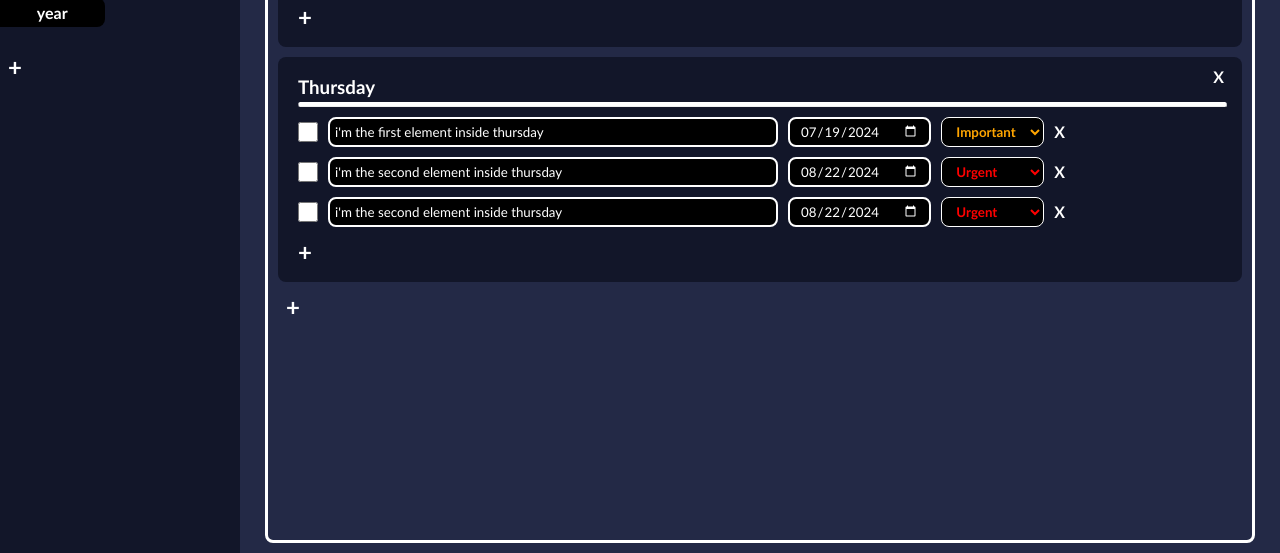
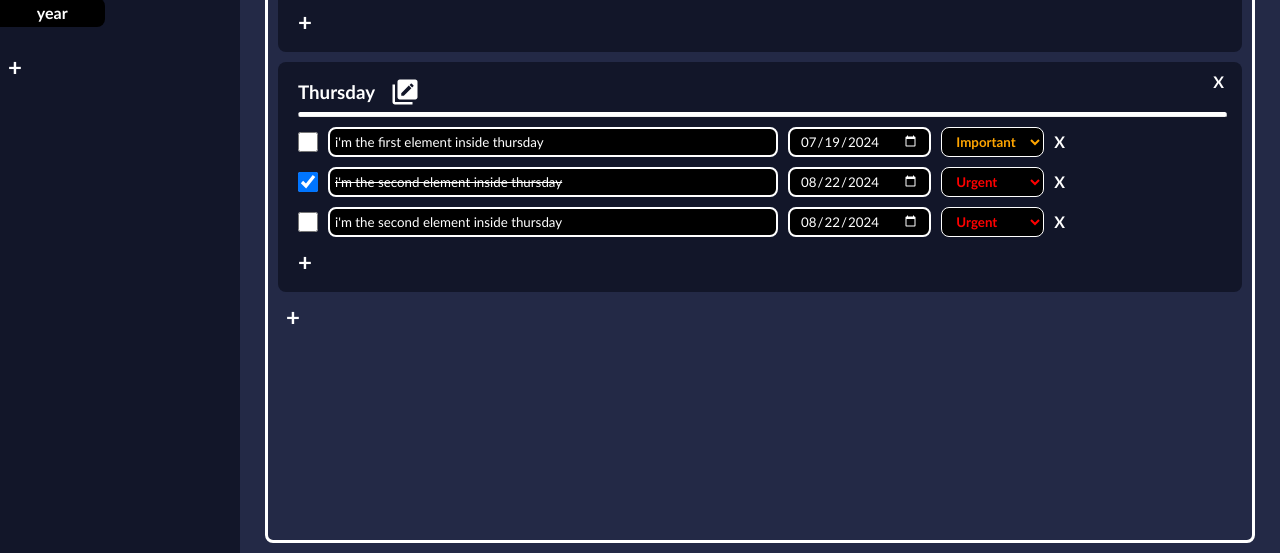
Before and after one commit to Surucobe/todo_list_app, a website built with Vite: page index.html in a window 1280 px wide. Shown: the part 247-800 px from the top of the page. Built offline with nearby package versions, Linux system fonts and the light colour scheme.

Commit message:
<build> improved the check functionality in order to make it work with the id making the work easier, next will be the change inside the collection

```diff
--- a/src/utils/data/Collection.js
+++ b/src/utils/data/Collection.js
@@ -43,7 +43,7 @@ const Data = (function(){
             },
             {
               id: 'thursday_2',
-              checked: false,
+              checked: true,
               text: "i'm the second element inside thursday",
               //YY/MM/DD
               dueDate: '2024-08-22',
--- a/src/utils/index.js
+++ b/src/utils/index.js
@@ -7,13 +7,6 @@ export const renderTodoLists = function() {
   const { getCollection, createNewItem, createNewSection, deleteListItem, getCurrentPage, createNewPage } = Data;
   const { addTodoItemToList } = todoElement;
   const {createListContainer} = listContainer;
-
-  const handleNewElementInList = (query) => {
-    const elm = createNewItem(query);
-    const newTodoItem = addTodoItemToList(elm, query, handleCheckItem, handleItemDelete);
-
-    return newTodoItem;
-  }
 
   const handleNewSection = () => {
     const section = returnListContainer(createNewSection());
@@ -39,12 +32,23 @@ export const renderTodoLists = function() {
 
   const returnUpper = (str) => str[0].toLocaleUpperCase() + str.slice(1);
 
-  const handleCheckItem = (elm, modify) => {
+  const handleCheckItem = (id, dataset) => {
+    const elm = document.querySelector(`[data-${dataset}='${id}'] input`);
+    console.log(elm)
+
     if(elm.checked){
-        modify.style.textDecoration = 'line-through';
+      document.querySelector(`[data-${dataset}='${id}'] textarea`).style.textDecoration = 'line-through';
     }else{
-        modify.style.textDecoration = 'none';
+      document.querySelector(`[data-${dataset}='${id}'] textarea`).style.textDecoration = 'none';
     }
+
+  }
+
+  const handleNewElementInList = (query) => {
+    const elm = createNewItem(query);
+    const newTodoItem = addTodoItemToList(elm, query, handleCheckItem, handleItemDelete);
+
+    return newTodoItem;
   }
 
   const renderHeader = (id, description) => {
--- a/src/utils/list-container/list-container.js
+++ b/src/utils/list-container/list-container.js
@@ -1,3 +1,5 @@
+import editIcon from '../../assets/images/edit-icon.svg';
+
 const listContainer = (function(){
   const createListContainer = (todoTitle, id) => {
     const container = document.createElement('div');
@@ -7,10 +9,18 @@ const listContainer = (function(){
     const titleContainer = document.createElement('div');
 
     const title = document.createElement('h3');
+    title.classList.add('container_header')
     title.innerHTML = todoTitle;
+
     const divider = document.createElement('hr');
     divider.classList.add('solid');
-    const list = document.createElement('ul');
+
+    const editButton = document.createElement('div');
+    editButton.innerHTML = '<svg xmlns="http://www.w3.org/2000/svg" viewBox="0 0 24 24"><path d="M20.22 2H7.78C6.8 2 6 2.8 6 3.78V16.22C6 17.2 6.8 18 7.78 18H20.22C21.2 18 22 17.21 22 16.22V3.78C22 2.8 21.2 2 20.22 2M11.06 15H9V12.94L15.06 6.88L17.12 8.94L11.06 15M18.7 7.35L17.7 8.35L15.65 6.3L16.65 5.3C16.86 5.08 17.21 5.08 17.42 5.3L18.7 6.58C18.92 6.79 18.92 7.14 18.7 7.35M4 6H2V20C2 21.11 2.9 22 4 22H18V20H4V6Z" /></svg>'
+    title.appendChild(editButton);
+    editButton.classList.add('edit-title-btn');
+
+    title.addEventListener('click', () => alert('you are about to change the title'));
 
     const deleteButton = document.createElement('span');
     deleteButton.classList.add('delete')
@@ -19,7 +29,6 @@ const listContainer = (function(){
 
     titleContainer.appendChild(title);
     titleContainer.appendChild(divider);
-    titleContainer.appendChild(list);
     titleContainer.appendChild(deleteButton);
 
     container.appendChild(titleContainer);
--- a/src/utils/todo-item/todo-element.js
+++ b/src/utils/todo-item/todo-element.js
@@ -76,10 +76,16 @@ const todoElement = (function(){
   function addTodoItemToList(obj, title, handleCheck, handleDelete) {
     const listItemContainer = document.createElement('div');
     listItemContainer.setAttribute(`data-${handleDataSet(title)}`, obj.id);
+    console.log(typeof title.toLowerCase())
+    console.log(listItemContainer.dataset[`${title.toLowerCase()}`])
 
     const text = document.createElement('textarea');
     text.innerHTML = obj.text;
     text.maxLength = '50';
+
+    if(obj.checked){
+      text.style.textDecoration = 'line-through';
+    }
 
     const listItemInput = document.createElement('input');
     listItemInput.type = 'checkbox';
@@ -89,7 +95,7 @@ const todoElement = (function(){
     deleteItem.classList.add('delete-item-element');
     deleteItem.innerHTML = 'X';
 
-    deleteItem.addEventListener('click', () => handleDelete(obj.id, title.toLowerCase()))
+    deleteItem.addEventListener('click', () => handleDelete(obj.id, `${title.toLowerCase()}`))
 
     const dueDate = calendarElement(obj.dueDate);
 
@@ -101,13 +107,12 @@ const todoElement = (function(){
     listItemContainer.appendChild(priority);
     listItemContainer.appendChild(deleteItem);
 
-    listItemInput.addEventListener('click', () => handleCheck(listItemInput, text))
-    handleCheck(listItemInput, text);
+    listItemInput.addEventListener('click', () => handleCheck(obj.id, title.toLowerCase()))
 
     text.addEventListener('input', (e) => {
       if(listItemInput.checked){
         listItemInput.checked = false;
-        handleCheck(listItemInput, text);
+        handleCheck(obj.id);
       }
     });
 
--- a/styles/to-do.css
+++ b/styles/to-do.css
@@ -73,6 +73,7 @@ hr.solid {
   .container_header{
     display: flex;
     column-gap: 10px;
+    margin-bottom: 5px;
   }
   textarea{
     cursor: initial;
@@ -135,3 +136,9 @@ input::-webkit-calendar-picker-indicator{
 .delete-item-element{
   cursor: pointer;
 }
+svg {
+  height: 30px;
+  width: 30px;
+  fill: #fff;
+  cursor: pointer;
+}
```
Also changed, not shown: src/assets/images/edit-icon.svg (added).
